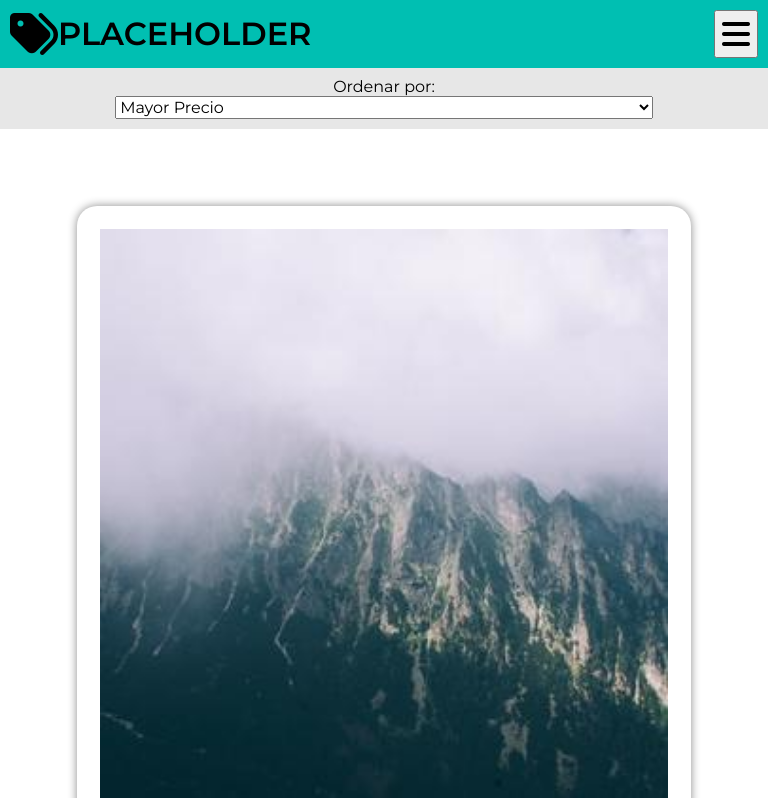
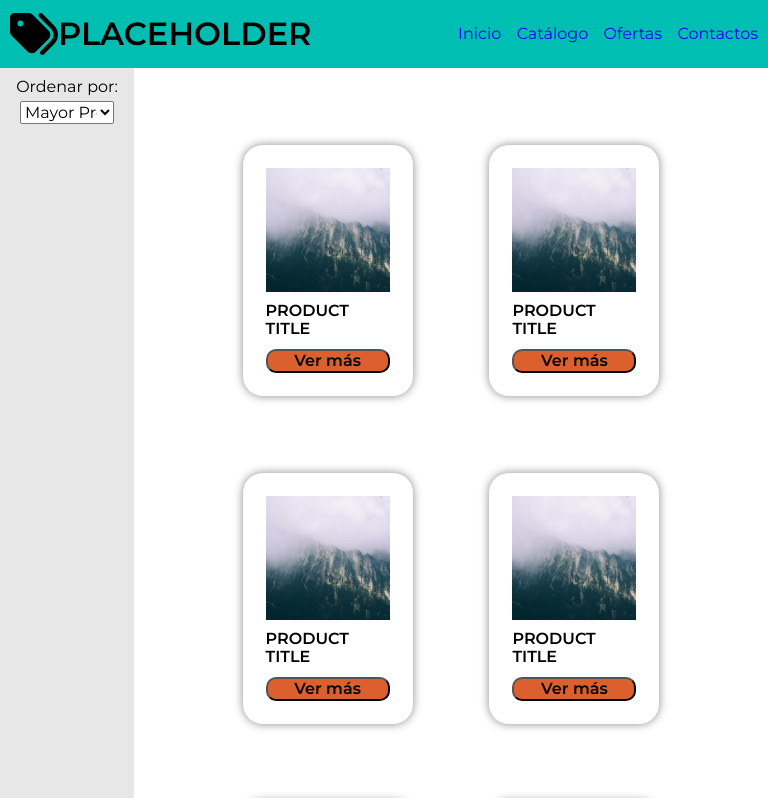
Before and after one commit to Pipexlul/U2-D3-MediaQueries, a plain HTML site: page index.html in a window 768 px wide. Shown: the top 798 px of the page. Drawn offline with Linux system fonts and the light colour scheme.

Commit message:
Finish tablet view

```diff
--- a/assets/css/style.css
+++ b/assets/css/style.css
@@ -7,6 +7,12 @@
   --fel-color-extra: #dc602e;
   --fel-color-background: #faf3dd;
   --fel-color-background-filter: #e7e7e7;
+
+  --fel-products-cards-gap: 10vw;
+  --fel-products-cards-padding: 10vw;
+
+  --fel-products-cards-row-tablet: 2;
+  --fel-products-cards-row-desktop: 4;
 }
 
 body {
@@ -52,6 +58,17 @@ p {
   align-items: center;
 }
 
+.nav-links {
+  display: none;
+  justify-content: space-between;
+  column-gap: 2vw;
+  align-items: center;
+}
+
+.nav-links > a {
+  text-decoration: none;
+}
+
 .filter-bar {
   flex-direction: column;
   justify-content: space-between;
@@ -68,8 +85,9 @@ p {
 
 main {
   flex-direction: column;
-  gap: 10vw;
-  padding: 10vw;
+  justify-content: center;
+  gap: var(--fel-products-cards-gap);
+  padding: var(--fel-products-cards-padding);
 
   grid-area: products;
 }
@@ -104,3 +122,45 @@ main {
   border-radius: 10px;
   font-weight: 600;
 }
+
+@media screen and (min-width: 576px) {
+  .card {
+    max-width: calc(
+      (100% - (var(--padding) * 2 + (var(--items) - 1) * var(--gap))) /
+        var(--items) - 1px
+    );
+  }
+
+  main {
+    flex-direction: row;
+    flex-wrap: wrap;
+  }
+
+  .navbar > button {
+    display: none;
+  }
+
+  .nav-links {
+    display: flex;
+  }
+}
+
+@media screen and (min-width: 576px) and (max-width: 991px) {
+  .content {
+    grid-template-areas:
+      "navbar navbar"
+      "filter products"
+      "footer footer";
+  }
+
+  .filter-bar {
+    justify-content: flex-start;
+    row-gap: 5px;
+  }
+
+  .card {
+    --gap: var(--fel-products-cards-gap);
+    --padding: var(--fel-products-cards-padding);
+    --items: var(--fel-products-cards-row-tablet);
+  }
+}
--- a/index.html
+++ b/index.html
@@ -25,6 +25,12 @@
         <button>
           <i class="fa-solid fa-bars fa-2x"></i>
         </button>
+        <div class="flex-container nav-links">
+          <a href="#">Inicio</a>
+          <a href="#">Catálogo</a>
+          <a href="#">Ofertas</a>
+          <a href="#">Contactos</a>
+        </div>
       </nav>
       <div class="flex-container filter-bar">
         <label for="sort-options">Ordenar por:</label>
@@ -35,6 +41,21 @@
         </select>
       </div>
       <main class="flex-container">
+        <div class="flex-container card">
+          <img src="assets/img/placeholder.jpg" alt="PLACEHOLDER" />
+          <h4>PRODUCT TITLE</h4>
+          <button>Ver más</button>
+        </div>
+        <div class="flex-container card">
+          <img src="assets/img/placeholder.jpg" alt="PLACEHOLDER" />
+          <h4>PRODUCT TITLE</h4>
+          <button>Ver más</button>
+        </div>
+        <div class="flex-container card">
+          <img src="assets/img/placeholder.jpg" alt="PLACEHOLDER" />
+          <h4>PRODUCT TITLE</h4>
+          <button>Ver más</button>
+        </div>
         <div class="flex-container card">
           <img src="assets/img/placeholder.jpg" alt="PLACEHOLDER" />
           <h4>PRODUCT TITLE</h4>
```
